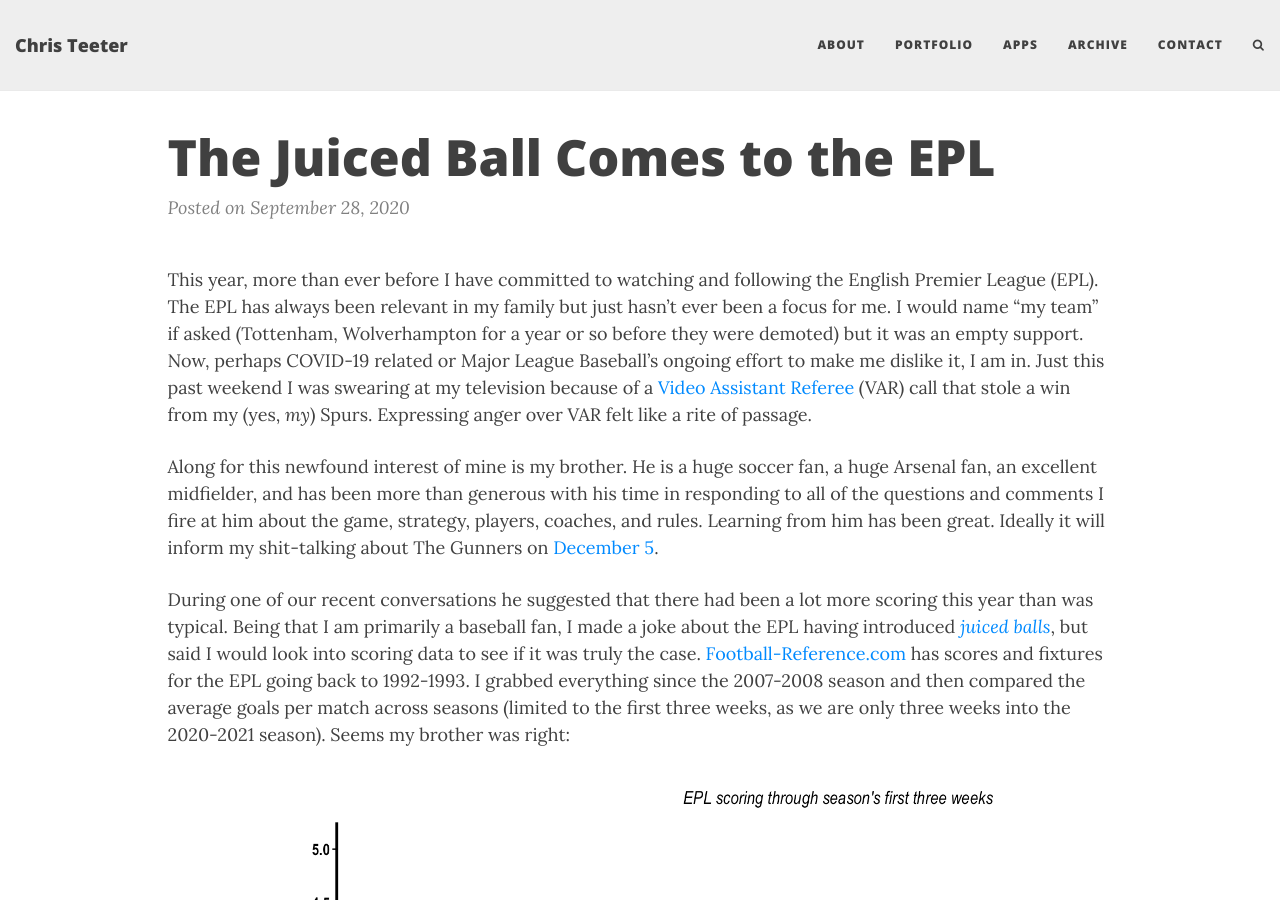
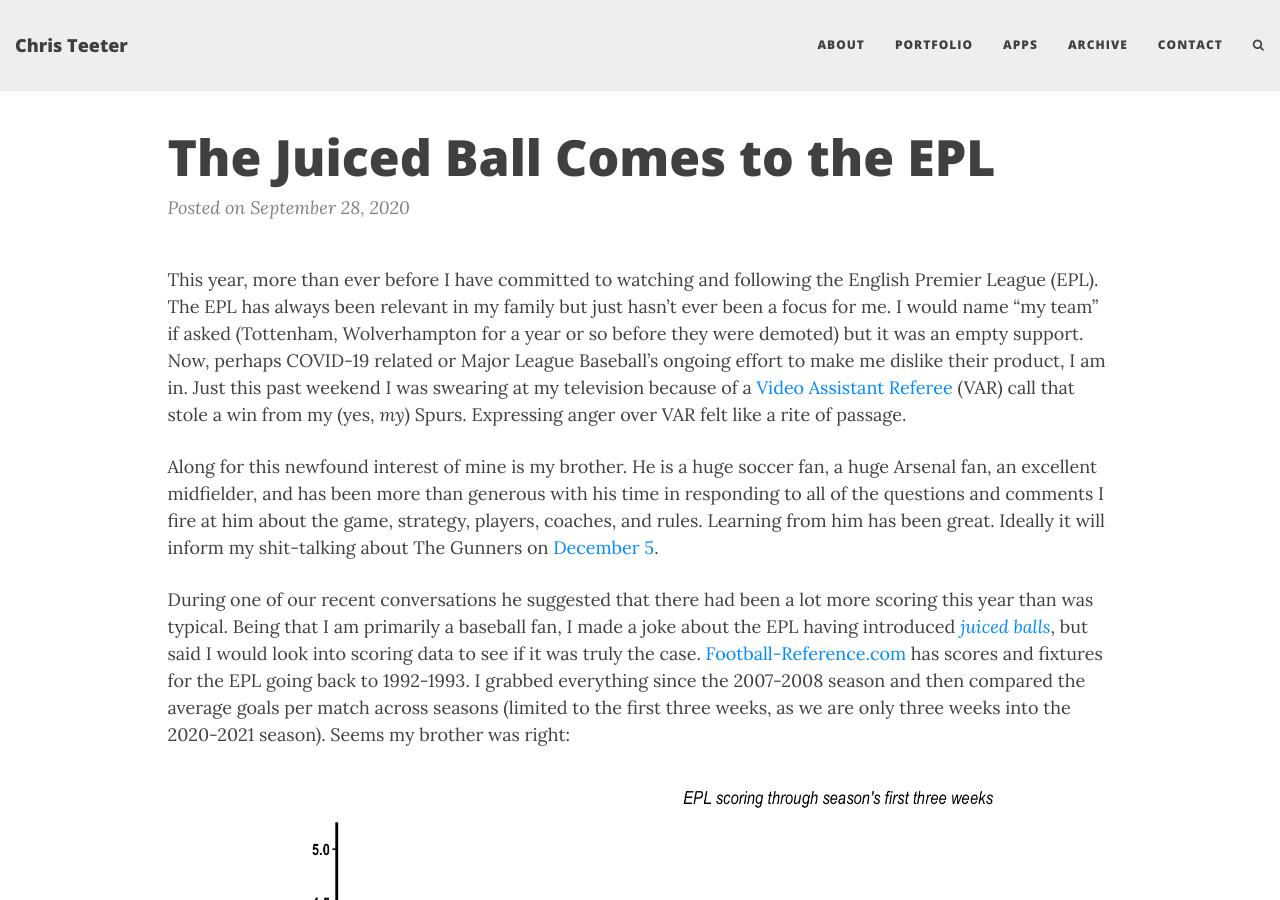
Before and after one commit to cjteeter/cjteeter.github.io, a Jekyll site: the page built from _posts/2020-09-28-epl-scoring-juiced-ball-draws.md, in a window 1280 px wide and 900 px high. Built offline with Jekyll 4.4.1, drawn with Linux system fonts in a browser that asks for light colours; nearby versions of some CDN libraries; some of the changed text lies outside the part shown.

Commit message:
edit epl post

```diff
--- a/_posts/2020-09-28-epl-scoring-juiced-ball-draws.md
+++ b/_posts/2020-09-28-epl-scoring-juiced-ball-draws.md
@@ -13,7 +13,7 @@ tags:
 - Draw percentage
 ---
 
-This year, more than ever before I have committed to watching and following the English Premier League (EPL). The EPL has always been relevant in my family but just hasn't ever been a focus for me. I would name "my team" if asked (Tottenham, Wolverhampton for a year or so before they were demoted) but it was an empty support. Now, perhaps COVID-19 related or Major League Baseball's ongoing effort to make me dislike it, I am in. Just this past weekend I was swearing at my television because of a <a href = "https://en.wikipedia.org/wiki/Video_assistant_referee" target = "_blank">Video Assistant Referee</a> (VAR) call that stole a win from my (yes, _my_) Spurs. Expressing anger over VAR felt like a rite of passage.
+This year, more than ever before I have committed to watching and following the English Premier League (EPL). The EPL has always been relevant in my family but just hasn't ever been a focus for me. I would name "my team" if asked (Tottenham, Wolverhampton for a year or so before they were demoted) but it was an empty support. Now, perhaps COVID-19 related or Major League Baseball's ongoing effort to make me dislike their product, I am in. Just this past weekend I was swearing at my television because of a <a href = "https://en.wikipedia.org/wiki/Video_assistant_referee" target = "_blank">Video Assistant Referee</a> (VAR) call that stole a win from my (yes, _my_) Spurs. Expressing anger over VAR felt like a rite of passage.
 
 Along for this newfound interest of mine is my brother. He is a huge soccer fan, a huge Arsenal fan, an excellent midfielder, and has been more than generous with his time in responding to all of the questions and comments I fire at him about the game, strategy, players, coaches, and rules. Learning from him has been great. Ideally it will inform my shit-talking about The Gunners on <a href = "https://www.premierleague.com/match/59003" target = "_blank">December 5</a>.
 
```
Also changed, not shown: other parts of _posts/2020-09-28-epl-scoring-juiced-ball-draws.md (+1 -1 lines).
